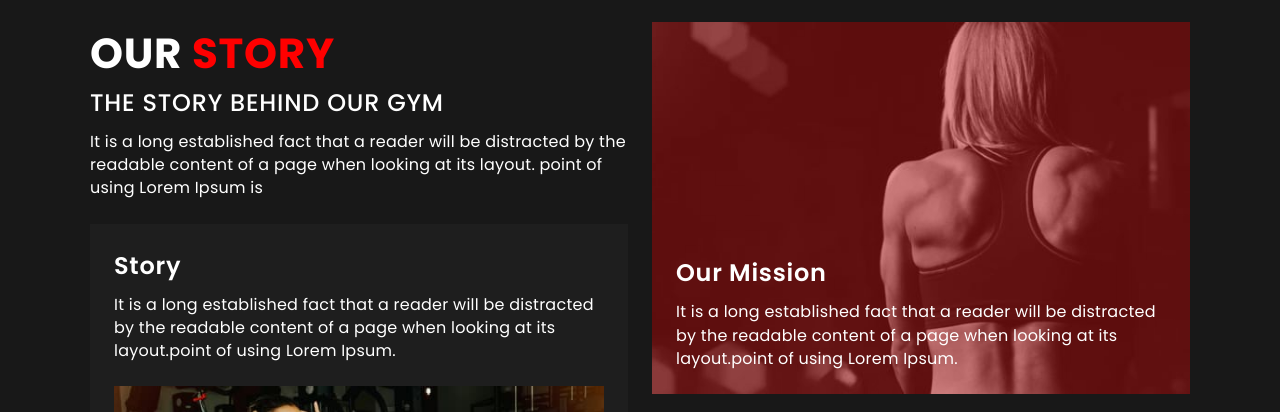
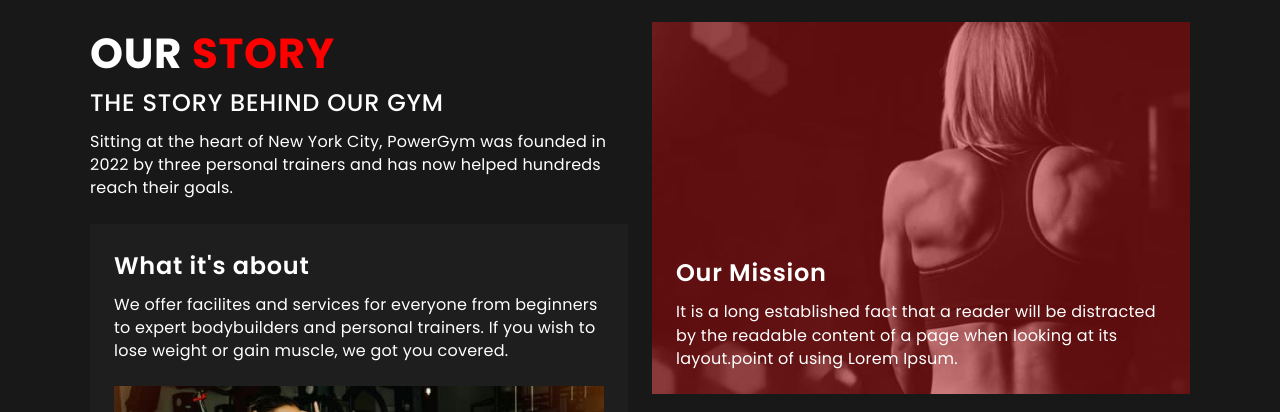
Before and after one commit to capstxr/gym, a React (Create React App) app: page /about in a window 1280 px wide. Shown: the part 920-1332 px from the top of the page. Built offline with nearby package versions, Linux system fonts and the light colour scheme.

Commit message:
About text update

```diff
--- a/src/ts/pages/about/index.tsx
+++ b/src/ts/pages/about/index.tsx
@@ -128,15 +128,16 @@ const About = () => {
                             </span>
 
                             <p className="story-short idk-p">
-                                It is a long established fact that a reader will be distracted by the readable content of a page when looking at its layout. point of using Lorem Ipsum is
+                                Sitting at the heart of New York City, PowerGym was founded in 2022 by three personal trainers and has now helped hundreds reach their goals.
                             </p>
                         </div>
 
                         <div className="s-side-bottom" id='so'>
                             <div className="story-long">
                                 <div className="s-l-text">
-                                    <h3 className='idk'>Story</h3>
-                                    <p className='idk-p'>It is a long established fact that a reader will be distracted by the readable content of a page when looking at its layout.point of using Lorem Ipsum.
+                                    <h3 className='idk'>What it's about</h3>
+                                    <p className='idk-p'>
+                                        We offer facilites and services for everyone from beginners to expert bodybuilders and personal trainers. If you wish to lose weight or gain muscle, we got you covered.
                                     </p>
                                 </div>
 
```
